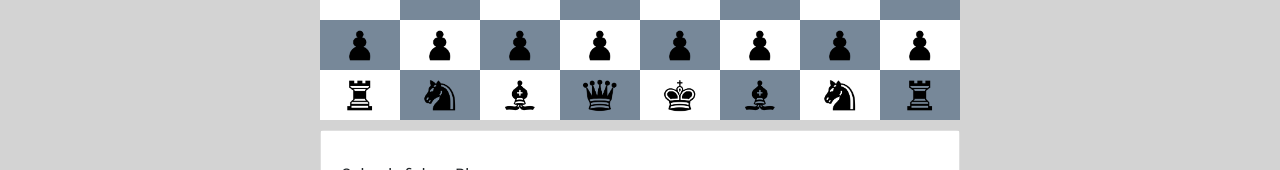
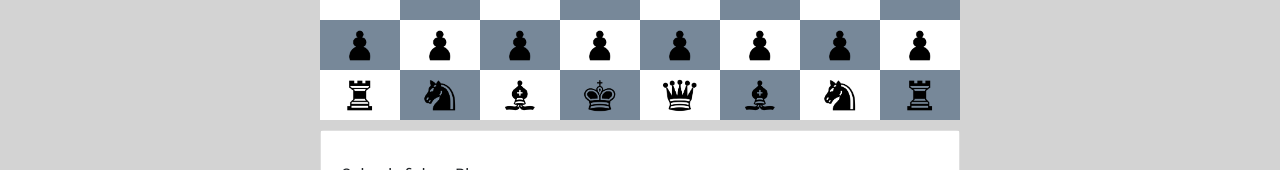
Before and after one commit to Juliethtatiana/interfazGraficaAjedrez, an Angular app in the folder AjedrezInterfaz/: page /juego in a window 1280 px wide. Shown: the part 504-674 px from the top of the page. Built offline with nearby package versions, Linux system fonts and the light colour scheme.

Commit message:
fichas cambiadas

```diff
--- a/AjedrezInterfaz/src/app/mi-juego/mi-juego.component.ts
+++ b/AjedrezInterfaz/src/app/mi-juego/mi-juego.component.ts
@@ -31,7 +31,7 @@ jugador2:Jugador = {
   id : 2,
   color : "Negro",
   nombre : localStorage.getItem('user2'),
-  posicionesFichas:[{id:"5",imagen:"../../assets/torre-negra.png",x:0,y:7},{id:"4",imagen:"../../assets/caballo-negro.png",x:1,y:7},{id:"3",imagen:"../../assets/alfil-negro.png",x:2,y:7},{id:"2",imagen:"../../assets/reina-negra.png",x:3,y:7},{id:"1",imagen:"../../assets/rey-negro.png",x:4,y:7},{id:"3",imagen:"../../assets/alfil-negro.png",x:5,y:7},{id:"4",imagen:"../../assets/caballo-negro.png",x:6,y:7},{id:"5",imagen:"../../assets/torre-negra.png",x:7,y:7},{id:"6",imagen:"../../assets/peon-negro.png",x:0,y:6},{id:"6",imagen:"../../assets/peon-negro.png",x:1,y:6},{id:"6",imagen:"../../assets/peon-negro.png",x:2,y:6},{id:"6",imagen:"../../assets/peon-negro.png",x:3,y:6},{id:"6",imagen:"../../assets/peon-negro.png",x:4,y:6},{id:"6",imagen:"../../assets/peon-negro.png",x:5,y:6},{id:"6",imagen:"../../assets/peon-negro.png",x:6,y:6},{id:"6",imagen:"../../assets/peon-negro.png",x:7,y:6}],
+  posicionesFichas:[{id:"5",imagen:"../../assets/torre-negra.png",x:0,y:7},{id:"4",imagen:"../../assets/caballo-negro.png",x:1,y:7},{id:"3",imagen:"../../assets/alfil-negro.png",x:2,y:7},{id:"1",imagen:"../../assets/rey-negro.png",x:3,y:7},{id:"2",imagen:"../../assets/reina-negra.png",x:4,y:7},{id:"3",imagen:"../../assets/alfil-negro.png",x:5,y:7},{id:"4",imagen:"../../assets/caballo-negro.png",x:6,y:7},{id:"5",imagen:"../../assets/torre-negra.png",x:7,y:7},{id:"6",imagen:"../../assets/peon-negro.png",x:0,y:6},{id:"6",imagen:"../../assets/peon-negro.png",x:1,y:6},{id:"6",imagen:"../../assets/peon-negro.png",x:2,y:6},{id:"6",imagen:"../../assets/peon-negro.png",x:3,y:6},{id:"6",imagen:"../../assets/peon-negro.png",x:4,y:6},{id:"6",imagen:"../../assets/peon-negro.png",x:5,y:6},{id:"6",imagen:"../../assets/peon-negro.png",x:6,y:6},{id:"6",imagen:"../../assets/peon-negro.png",x:7,y:6}],
   fichasMuertas:[{}]
 };
 
```
